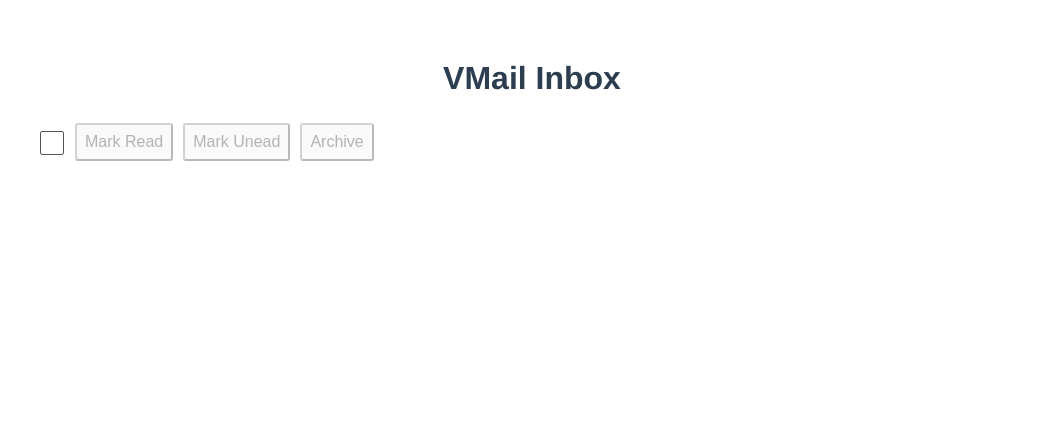
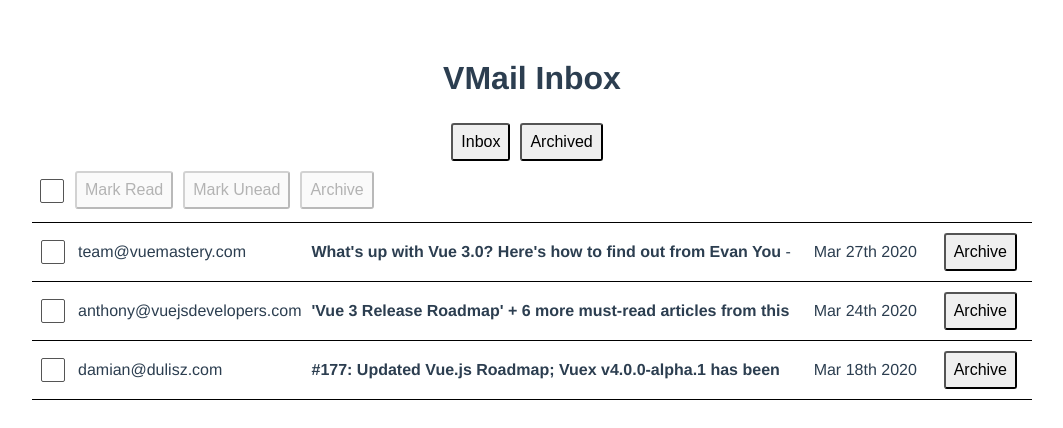
Before and after one commit to jaykiim/vue3-gmail-clone, a Vue app: page / in a window 1280 px wide. Shown: the top 428 px of the page, without its empty margins (108-1171 px from the left). Built offline with nearby package versions, Linux system fonts and the light colour scheme; data requests are answered from the project's data file.

Commit message:
inbox/archived 화면 변경 기능 구현

```diff
--- a/db.json
+++ b/db.json
@@ -6,7 +6,7 @@
       "subject": "What's up with Vue 3.0? Here's how to find out from Evan You",
       "body": "The opening keynote of VueConf US this year was Evan You (the creator of Vue), giving his State of the Vuenion address. He walked us through the journey of getting Vue 3 from a prototype to a reality the past year. He also dove into Vue's overall growth in the community.",
       "sentAt": "2020-03-27T18:25:43.511Z",
-      "archived": true,
+      "archived": false,
       "read": false
     },
     {
@@ -24,7 +24,7 @@
       "subject": "#177: Updated Vue.js Roadmap; Vuex v4.0.0-alpha.1 has been released; Kia King Ishii join the core team; Nuxt v2.12 released; Videos from Vue.js Amsterdam 2020 are here!",
       "body": "First of all, lets congratulate Kia King Ishii on joining the Vue.js core team! 🎉 He has been doing an incredible job building vuex-orm and will now focus on working on the next versions of Vuex.\n\nSpeaking of which – Vuex v4.0.0-alpha.1 has just been released! This is the version of Vuex that will work with Vue 3.0 but keep the familiar API you know from the current version.",
       "sentAt": "2020-03-18T18:25:43.511Z",
-      "archived": true,
+      "archived": false,
       "read": false
     },
     {
@@ -33,7 +33,7 @@
       "subject": "'Vue 3 Release Roadmap' + 6 more must-read articles from this week",
       "body": "Newsletter Issue #161",
       "sentAt": "2020-03-24T18:25:43.511Z",
-      "archived": true,
+      "archived": false,
       "read": false
     }
   ]
--- a/src/components/BulkActionBar.vue
+++ b/src/components/BulkActionBar.vue
@@ -35,13 +35,13 @@
   setup(props) {
     const emailSelection = useEmailSelection();
     const numberSelected = computed(() => emailSelection.emails.size);
-    const numberEmails = props.emails.length;
+    const numberEmails = computed(() => props.emails.length);
 
     const allEmailsSelected = computed(
-      () => numberSelected.value && numberSelected.value === numberEmails
+      () => numberSelected.value && numberSelected.value === numberEmails.value
     );
     const someEmailsSelected = computed(
-      () => numberSelected.value > 0 && numberSelected.value < numberEmails
+      () => numberSelected.value > 0 && numberSelected.value < numberEmails.value
     );
 
     const bulkSelect = () => {
--- a/src/components/MailTable.vue
+++ b/src/components/MailTable.vue
@@ -1,9 +1,12 @@
 <template>
-  <BulkActionBar :emails="unarchivedEmails" />
+  <button @click="selectScreen('inbox')">Inbox</button>
+  <button @click="selectScreen('archived')">Archived</button>
+
+  <BulkActionBar :emails="filteredEmails" />
   <table class="mail-table">
     <tbody>
       <tr
-        v-for="email in unarchivedEmails"
+        v-for="email in filteredEmails"
         :key="email.id"
         :class="['clickable', email.read ? 'read' : '']"
       >
@@ -52,6 +55,7 @@
       format,
       emails: ref(emails),
       openedEmail: ref(null),
+      selectedScreen: ref("inbox"),
     };
   },
   components: {
@@ -65,11 +69,16 @@
         return e1.sentAt < e2.sentAt ? 1 : -1;
       });
     },
-    unarchivedEmails() {
-      return this.sortedEmails.filter((e) => !e.archived);
+    filteredEmails() {
+      if (this.selectedScreen === "inbox") return this.sortedEmails.filter((e) => !e.archived);
+      else return this.sortedEmails.filter((e) => e.archived);
     },
   },
   methods: {
+    selectScreen(newScreen) {
+      this.selectedScreen = newScreen;
+      this.emailSelection.clear();
+    },
     openEmail(email) {
       this.openedEmail = email;
       if (email) {
@@ -92,7 +101,7 @@
       if (closeModal) this.openedEmail = null;
 
       if (changeIndex) {
-        const emails = this.unarchivedEmails;
+        const emails = this.filteredEmails;
         const currentIndex = emails.indexOf(this.openedEmail);
         const newEmail = emails[currentIndex + changeIndex];
         this.openEmail(newEmail);
```
Also changed, not shown: 1 other file (tests, documents, lock files or other folders).
